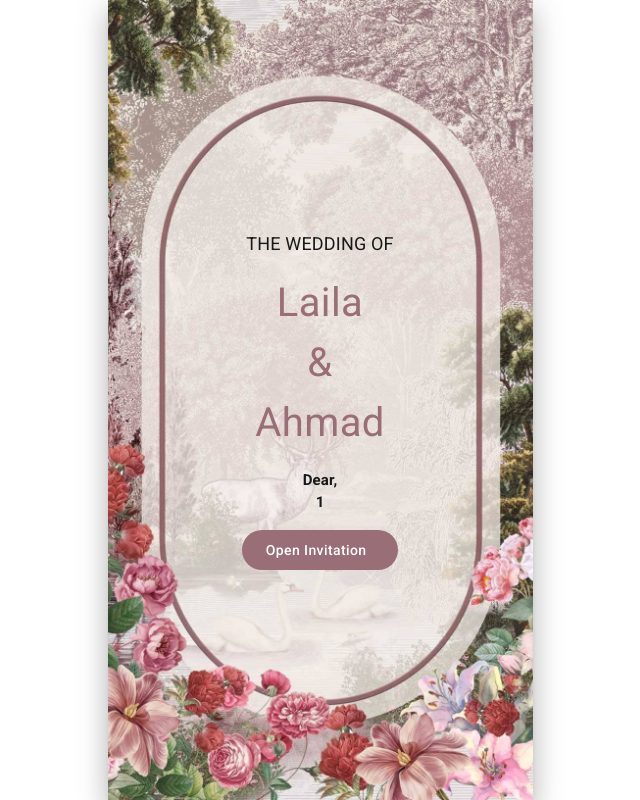
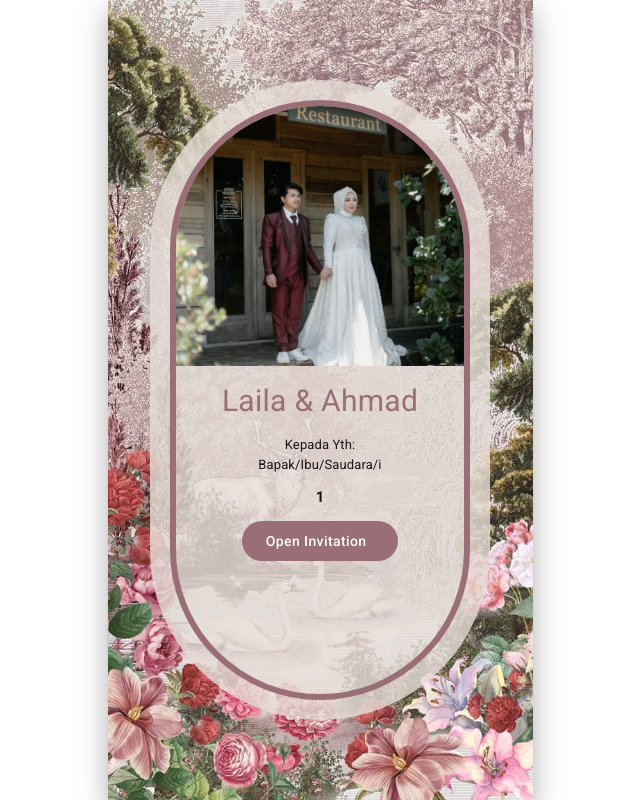
Before and after one commit to daffakbar13/illa-ahmad, a Next.js app: page /1 in a window 1280 px wide. Shown: the whole page, without its empty margins (320-960 px from the left). Built offline with nearby package versions, Linux system fonts and the light colour scheme; no server answers; the database is empty; a web font is replaced by a local one.

Commit message:
fix: cover

```diff
--- a/src/core/sections/Cover/index.tsx
+++ b/src/core/sections/Cover/index.tsx
@@ -1,4 +1,4 @@
-import { CircularProgress } from '@mui/material'
+import { Box, CircularProgress } from '@mui/material'
 import Button from '@mui/material/Button'
 import Stack from '@mui/material/Stack'
 import Typography from '@mui/material/Typography'
@@ -39,33 +39,73 @@ const Cover: NextPage = () => {
       gap={2}
       flex={1}
       sx={{
-        backgroundImage: `url(${media.images.bg1})`,
+        backgroundColor: 'primary.main',
+        backgroundImage: `url(${media.images.bg2})`,
         backgroundRepeat: 'no-repeat',
         backgroundSize: 'cover',
-        backgroundPosition: 'center bottom',
+        backgroundPosition: 'center',
       }}
     >
       <motion.div
-        style={{ zIndex: 2 }}
         initial={{ opacity: 0, scale: 0 }}
         animate={{ opacity: 1, scale: 1 }}
         transition={{ duration: 1.2 }}
+        style={{ zIndex: 2, width: '80%', height: '80%' }}
       >
-        <Stack justifyContent="center" alignItems="center" height="inherit" gap={2}>
-          <Typography className={fonts.marcellus.className} fontSize={18}>
-            THE WEDDING OF
-          </Typography>
+        <Box
+          position="relative"
+          justifyContent="center"
+          alignItems="center"
+          height="100%"
+          gap={2}
+          padding={2.5}
+          borderRadius={999}
+          overflow="hidden"
+        >
+          <Box
+            position="absolute"
+            top={0}
+            left={0}
+            width="100%"
+            height="100%"
+            bgcolor="secondary.main"
+            sx={{ opacity: 0.8 }}
+          />
+          <Stack
+            position="relative"
+            alignItems="center"
+            height="100%"
+            gap={1.5}
+            borderRadius={999}
+            zIndex={2}
+            sx={{
+              border: '6px solid',
+              borderColor: 'primary.main',
+            }}
+          >
+            <Box
+              height={260}
+              width="100%"
+              borderRadius="1000px 1000px 0 0"
+              sx={{
+                backgroundImage: `url(${media.images.gallery20})`,
+                backgroundRepeat: 'no-repeat',
+                backgroundSize: 'cover',
+                backgroundPosition: 'center',
+              }}
+            />
             <Stack>
-            <Typography color="primary" className={fonts.marcellus.className} fontSize={40}>
-              Laila
-              <br /> & <br />
-              Ahmad
+              <Typography color="primary" className={fonts.marcellus.className} fontSize={30}>
+                Laila & Ahmad
               </Typography>
             </Stack>
+            <Typography className={fonts.montserrat.className} fontSize={13}>
+              Kepada Yth:
+              <br />
+              Bapak/Ibu/Saudara/i
+            </Typography>
             <Typography className={fonts.montserrat.className} fontSize={15} fontWeight="bold">
-            Dear,
-            <br />
-            {to || 'Guest Name'}
+              {to}
             </Typography>
             <Button onClick={onOpenInvitation}>
               Open Invitation &nbsp;
@@ -74,6 +114,7 @@ const Cover: NextPage = () => {
               )}
             </Button>
           </Stack>
+        </Box>
       </motion.div>
     </Section>
   )
--- a/src/core/sections/Gallery/index.tsx
+++ b/src/core/sections/Gallery/index.tsx
@@ -74,9 +74,9 @@ const Gallery: NextPage = () => {
         <Box display="flex">{renderImages(false, 'gallery7', 'gallery27')}</Box>
         <Box display="flex">{renderImages(false, 'gallery11', 'gallery10', 'gallery12')}</Box>
         <Box display="flex">{renderImages(false, 'gallery15', 'gallery28')}</Box>
+        <Box display="flex">{renderImages(true, 'gallery4')}</Box>
+        <Box display="flex">{renderImages(false, 'gallery8', 'gallery16')}</Box>
         <Box display="flex">{renderImages(true, 'gallery26')}</Box>
-        <Box display="flex">{renderImages(false, 'gallery8', 'gallery16')}</Box>
-        <Box display="flex">{renderImages(true, 'gallery4')}</Box>
         <Box display="flex">{renderImages(false, 'gallery24', 'gallery23')}</Box>
         <Box display="flex">{renderImages(false, 'gallery21', 'gallery25', 'gallery18')}</Box>
         <Box display="flex">{renderImages(false, 'gallery17', 'gallery19')}</Box>
--- a/src/core/sections/LoveStory/index.tsx
+++ b/src/core/sections/LoveStory/index.tsx
@@ -64,8 +64,9 @@ const LoveStory: NextPage = () => {
         Menjalin Hubungan
         <br />
         <br />
-        Kemudian pada tahun 2020 bulan Agustus kami mulai menjalin hubungan, sampai ahirnya kami
-        memutuskan untuk ke jenjang yang lebih serius yaitu pernikahan.
+        Kemudian pada tahun 2020 bulan Agustus kami mulai menjalin hubungan, Sampai akhirnya kami
+        memutuskan untuk mempertemukan kedua keluarga pada bulan April 2024. Untuk melangkah ke
+        jenjang yang lebih serius yaitu pernikahan.
         <br />
         <br />
         Pernikahan
```
Lines whose indentation alone changed are shown as unchanged.
